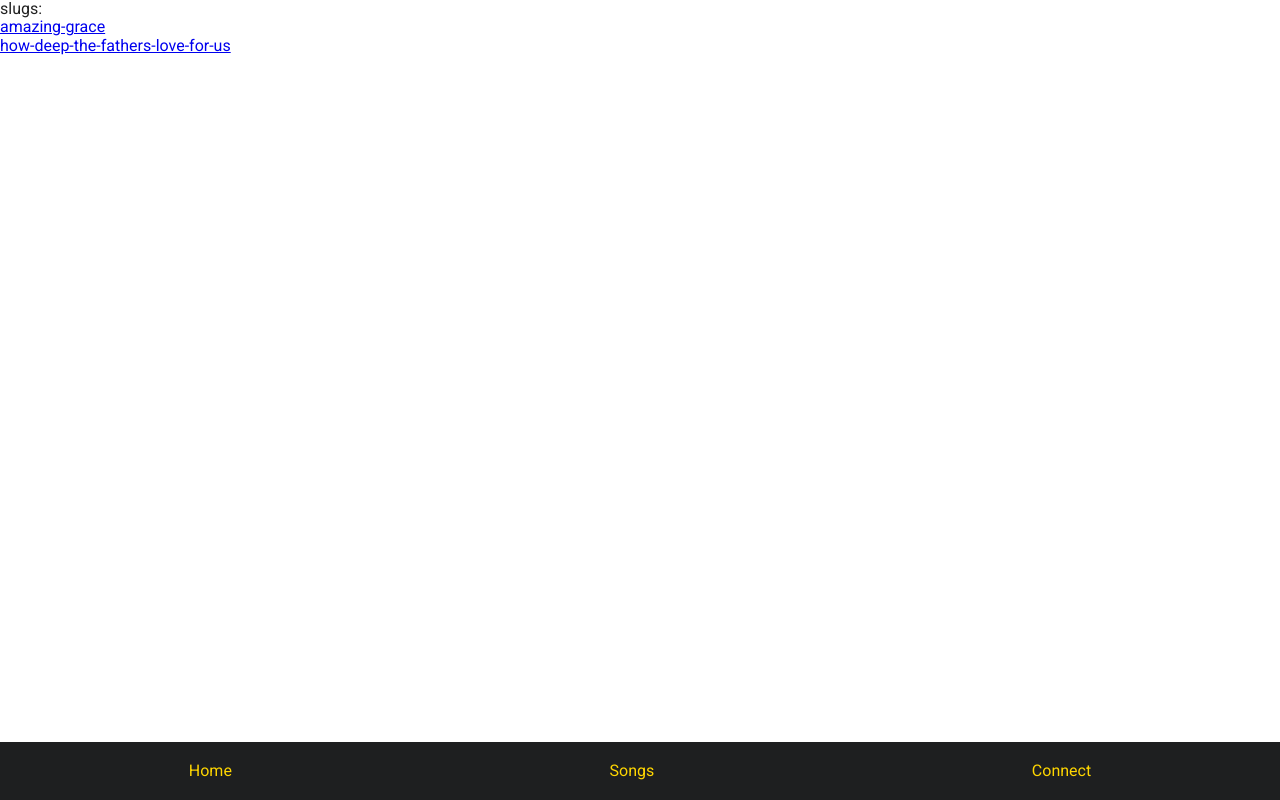
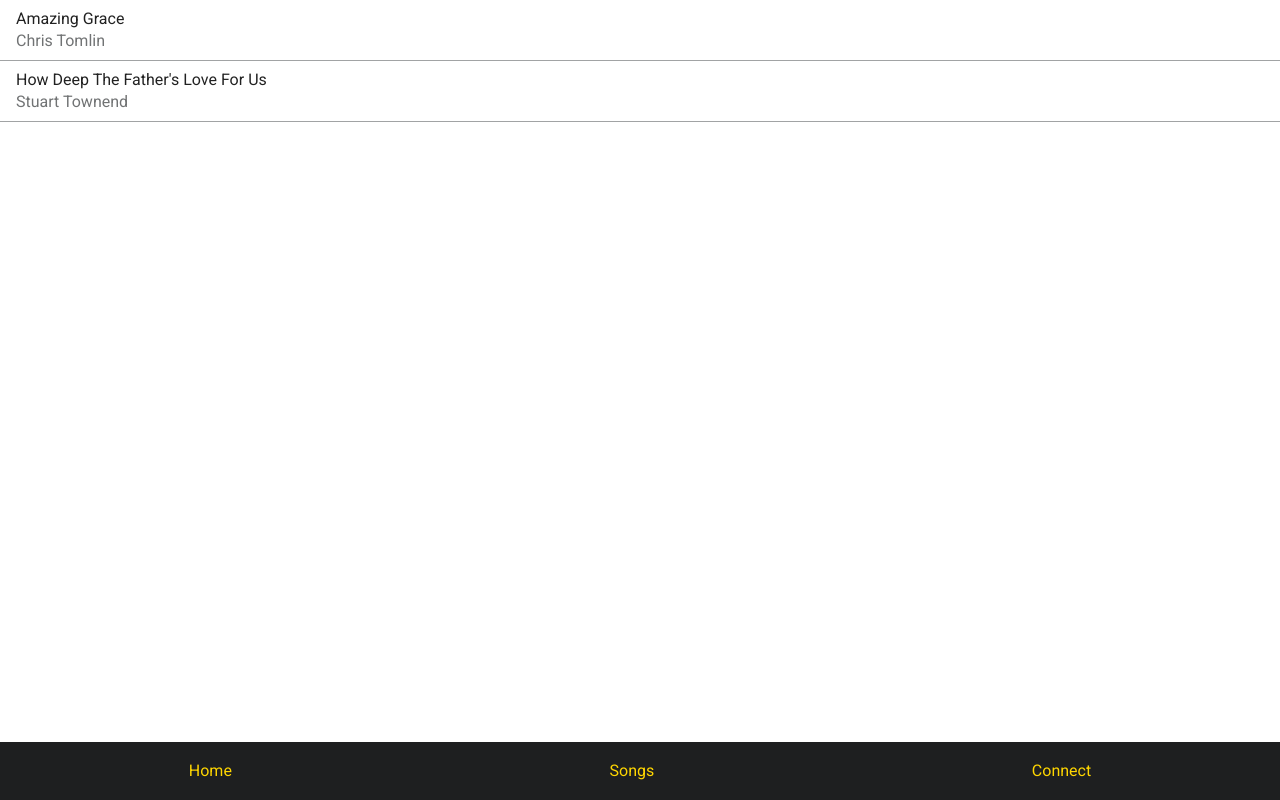
Before and after one commit to todar/fridaynight.info, a Next.js app: page /songs in a window 1280 px wide. Built offline with nearby package versions, Linux system fonts and the light colour scheme.

Commit message:
Modified the main songs page to get song data and added basic styles

```diff
--- a/src/components/layout.jsx
+++ b/src/components/layout.jsx
@@ -40,6 +40,20 @@
           text-align: center;
           color: #ffd600;
           background: #1e1f20;
+          transition: 100ms;
+        }
+
+        nav a:hover {
+          background: rgb(47, 45, 29);
+        }
+
+        nav a:active {
+          background: rgb(97, 86, 22);
+          outline: transparent;
+        }
+
+        nav a:active:hover {
+          background: rgb(108, 95, 20);
         }
       `}</style>
     </div>
--- a/src/pages/songs/[slug].jsx
+++ b/src/pages/songs/[slug].jsx
@@ -59,13 +59,12 @@
 
 export const getStaticPaths = async () => {
   const files = fs.readdirSync("src/songs");
-  console.log("files: ", files);
+
   const paths = files.map(filename => ({
     params: {
       slug: filename.replace(".md", "")
     }
   }));
-  console.log("paths: ", paths);
 
   return {
     paths,
--- a/src/pages/songs/index.jsx
+++ b/src/pages/songs/index.jsx
@@ -5,27 +5,82 @@
 
 import Link from "next/link";
 import fs from "fs";
+import path from "path";
+import matter from "gray-matter";
 
-const SongPage = ({ slugs }) => (
-  <div>
-    slugs:
-    {slugs.map(slug => {
-      return (
-        <div key={slug}>
-          <Link href={"/songs/" + slug}>
-            <a>{slug}</a>
+const SongPage = ({ songList }) => {
+  console.log(songList);
+  return (
+    <div className="collection">
+      {songList.map(song => {
+        return (
+          <Link key={song.slug} href={"/songs/" + song.slug}>
+            <div className="collection-item">
+              <section className="title-section">
+                <span className="title">{song.data.title}</span>
+                <span className="artist">{song.data.artist}</span>
+              </section>
+            </div>
           </Link>
-        </div>
-      );
-    })}
-  </div>
-);
+        );
+      })}
+      <style jsx>{`
+        .collection {
+          display: flex;
+          flex-direction: column;
+        }
+
+        .collection-item {
+          display: flex;
+          align-items: center;
+          height: 60px;
+          border-bottom: 1px solid #a1a3a4;
+          padding: 0 16px;
+        }
+
+        .collection-item:active {
+          background-color: #d3d4d5;
+        }
+
+        .title-section {
+          display: flex;
+          flex-direction: column;
+        }
+
+        .title {
+          margin-bottom: 3px;
+        }
+
+        .artist {
+          color: #717374;
+        }
+      `}</style>
+    </div>
+  );
+};
 
 export const getStaticProps = async () => {
   const files = fs.readdirSync("src/songs");
+  const slugs = files.map(file => {
+    return file.replace(".md", "");
+  });
+
+  const songList = files.map(file => {
+    const markdownWithMetadata = fs
+      .readFileSync(path.join("src", "songs", file))
+      .toString();
+
+    const parsedMarkdown = matter(markdownWithMetadata);
+
+    return {
+      data: parsedMarkdown.data,
+      slug: file.replace(".md", "")
+    };
+  });
+
   return {
     props: {
-      slugs: files.map(filename => filename.replace(".md", ""))
+      songList
     }
   };
 };
```
